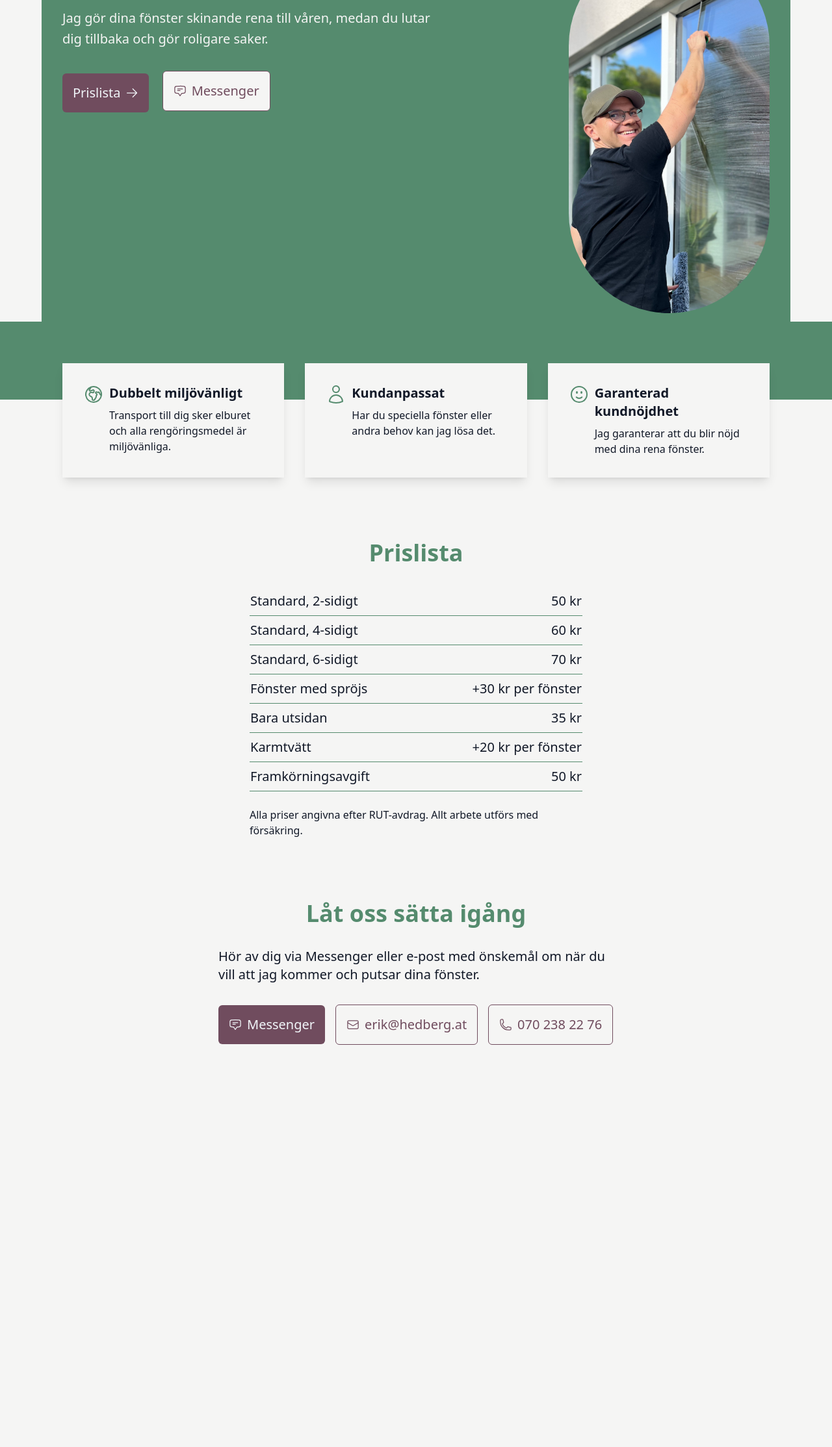
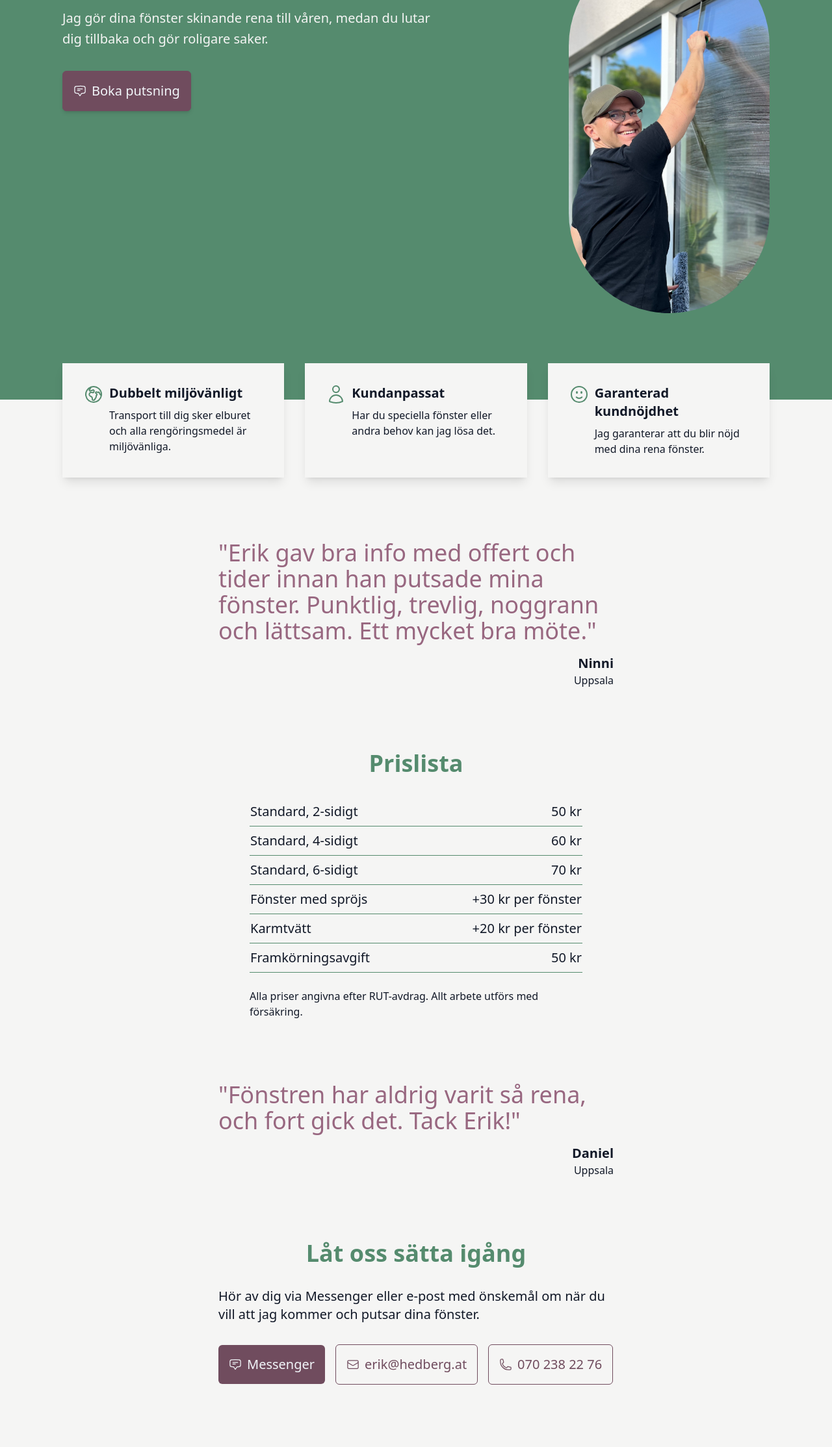
Before and after one commit to gish/hantlangare.se, a website built with Parcel: page src/fonsterputs.html in a window 1280 px wide. Shown: the part 145-2372 px from the top of the page at 65% size. Before the commit the page ends 1849 px from the top, so only its background shows below. Built offline with nearby package versions, Linux system fonts and the light colour scheme.

Commit message:
add stuff

```diff
--- a/src/fonsterputs.html
+++ b/src/fonsterputs.html
@@ -16,7 +16,7 @@
     <title>Fönsterputs - Erik Hantlangare</title>
   </head>
   <body class="bg-primary text-gray-900">
-    <div class="bg-secondary"-500>
+    <div class="bg-secondary-500">
       <div
         class="container mx-auto flex max-w-6xl justify-center bg-secondary-500 px-8 py-8 text-primary md:h-[80vh] md:flex-col"
       >
@@ -30,30 +30,10 @@
               Jag gör dina fönster skinande rena till våren, medan du lutar dig
               tillbaka och gör roligare saker.
             </p>
-            <div class="mt-8 space-x-4">
-              <a
-                href="#pricing"
-                class="inline-flex rounded-md bg-accent p-4 text-xl text-slate-100 ring-accent transition hover:brightness-110 focus:ring"
-              >
-                <span class="mr-2"> Prislista</span>
-                <svg
-                  xmlns="http://www.w3.org/2000/svg"
-                  fill="none"
-                  viewBox="0 0 24 24"
-                  stroke-width="1.5"
-                  stroke="currentColor"
-                  class="mt-1 h-5 w-5"
-                >
-                  <path
-                    stroke-linecap="round"
-                    stroke-linejoin="round"
-                    d="M13.5 4.5L21 12m0 0l-7.5 7.5M21 12H3"
-                  />
-                </svg>
-              </a>
+            <div class="mt-8">
               <a
                 href="https://m.me/erik.hantlangare"
-                class="inline-flex rounded-md border border-accent bg-primary p-4 text-xl text-accent transition hover:brightness-90 focus:ring"
+                class="inline-flex justify-center rounded-md border border-accent-500 bg-accent-500 p-4 text-xl text-slate-100 shadow-md ring-accent-500 transition hover:brightness-110 focus:ring"
               >
                 <svg
                   xmlns="http://www.w3.org/2000/svg"
@@ -70,7 +50,7 @@
                   />
                 </svg>
 
-                Messenger</a
+                Boka putsning</a
               >
             </div>
           </div>
@@ -162,6 +142,16 @@
         </div>
       </div>
     </div>
+    <section class="container mx-auto max-w-2xl px-4 pt-24 md:px-8">
+      <blockquote class="text-4xl font-medium text-accent-400">
+        "Erik gav bra info med offert och tider innan han putsade mina fönster.
+        Punktlig, trevlig, noggrann och lättsam. Ett mycket bra möte."
+      </blockquote>
+      <div class="flex flex-col items-end">
+        <p class="pt-4 text-xl font-semibold">Ninni</p>
+        <p class="text-md">Uppsala</p>
+      </div>
+    </section>
     <div class="container mx-auto max-w-xl px-4 pt-24 md:px-8">
       <a name="pricing">
         <h2 class="text-center text-4xl font-bold text-secondary-500">
@@ -187,10 +177,6 @@
             <td class="text-right">+30 kr per fönster</td>
           </tr>
           <tr class="border-b border-secondary-500">
-            <td class="py-2">Bara utsidan</td>
-            <td class="text-right">35 kr</td>
-          </tr>
-          <tr class="border-b border-secondary-500">
             <td class="py-2">Karmtvätt</td>
             <td class="text-right">+20 kr per fönster</td>
           </tr>
@@ -204,6 +190,15 @@
         Alla priser angivna efter RUT-avdrag. Allt arbete utförs med försäkring.
       </p>
     </div>
+    <section class="container mx-auto max-w-2xl px-4 pt-24 md:px-8">
+      <blockquote class="text-4xl font-medium text-accent-400">
+        "Fönstren har aldrig varit så rena, och fort gick det. Tack Erik!"
+      </blockquote>
+      <div class="flex flex-col items-end">
+        <p class="pt-4 text-xl font-semibold">Daniel</p>
+        <p class="text-md">Uppsala</p>
+      </div>
+    </section>
     <div class="container mx-auto max-w-2xl px-4 pb-24 pt-24 md:px-8">
       <h2 class="text-center text-4xl font-bold text-secondary-500">
         Låt oss sätta igång
@@ -217,7 +212,7 @@
       >
         <a
           href="https://m.me/erik.hantlangare"
-          class="inline-flex rounded-md bg-accent p-4 text-xl text-slate-100 ring-accent transition hover:brightness-110 focus:ring"
+          class="inline-flex rounded-md bg-accent-500 p-4 text-xl text-slate-100 ring-accent-500 transition hover:brightness-110 focus:ring"
         >
           <svg
             xmlns="http://www.w3.org/2000/svg"
@@ -238,7 +233,7 @@
         >
         <a
           href="mailto:erik@hedberg.at"
-          class="inline-flex rounded-md border border-accent bg-primary p-4 text-xl text-accent transition hover:brightness-90 focus:ring"
+          class="inline-flex rounded-md border border-accent-500 bg-primary p-4 text-xl text-accent-500 transition hover:brightness-90 focus:ring"
         >
           <svg
             xmlns="http://www.w3.org/2000/svg"
@@ -258,7 +253,7 @@
         >
         <a
           href="tel:0702382276"
-          class="inline-flex rounded-md border border-accent bg-primary p-4 text-xl text-accent transition hover:brightness-90 focus:ring"
+          class="inline-flex rounded-md border border-accent-500 bg-primary p-4 text-xl text-accent-500 transition hover:brightness-90 focus:ring"
         >
           <svg
             xmlns="http://www.w3.org/2000/svg"
--- a/tailwind.config.js
+++ b/tailwind.config.js
@@ -20,7 +20,19 @@ module.exports = {
           900: "#111C17",
           950: "#080D0A",
         },
-        accent: "#704C5E",
+        accent: {
+          50: "#F3EDF0",
+          100: "#E4D8DE",
+          200: "#CBB3BF",
+          300: "#B18C9E",
+          400: "#986780",
+          500: "#704C5E",
+          600: "#5B3E4D",
+          700: "#432D38",
+          800: "#2E1F26",
+          900: "#150E12",
+          950: "#0C080A",
+        },
       },
     },
   },
```
